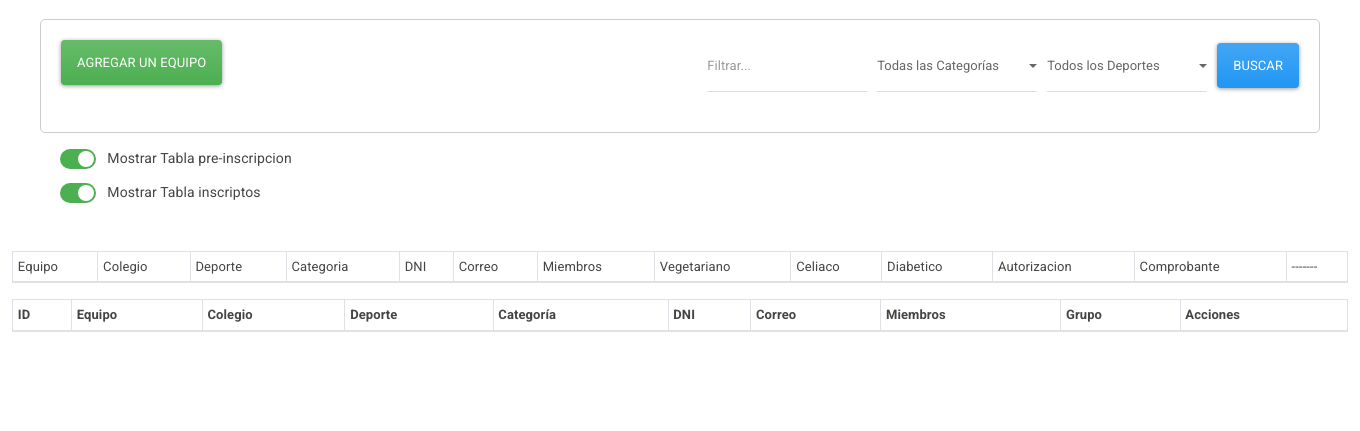
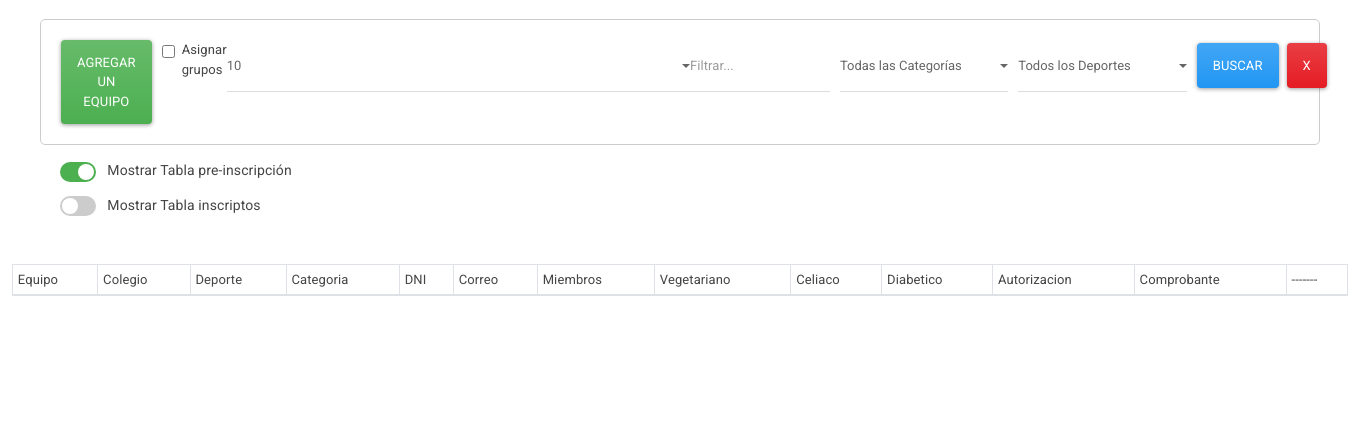
Before and after one commit to ParisNicolas/CopaRenault-Admin, a Flask app: page /inscripciones in a window 1360 px wide. Shown: the part 369-800 px from the top of the page. Run offline with Flask 3, Linux system fonts and the light colour scheme; lists and menus that the app fills with data are empty; some libraries are stand-ins or nearby versions.

Commit message:
filtros/asig. grup/mejoras varias
estas mejoras se realizaron por tomas cipriano y paris nicolas en el transcurso de 6 horas axilio estamos cansados hector

```diff
--- a/app/__init__.py
+++ b/app/__init__.py
@@ -19,6 +19,7 @@ def create_app():
     app.config['SECRET_KEY'] = os.getenv('SECRET_KEY')
     app.config['SQLALCHEMY_DATABASE_URI'] = os.getenv('SQLALCHEMY_DATABASE_URI')
     app.config['SQLALCHEMY_TRACK_MODIFICATIONS'] = False
+    app.config['WTF_CSRF_ENABLED'] = False
     app.config['DEBUG'] = True
 
     """Inicializacion"""
--- a/app/forms.py
+++ b/app/forms.py
@@ -1,9 +1,39 @@
 from flask_wtf import FlaskForm
-from wtforms import PasswordField, StringField, SelectField, SubmitField, TextAreaField
-from wtforms.validators import DataRequired, ValidationError, Length, EqualTo, Optional
+from wtforms import PasswordField, StringField, SelectField, SubmitField, TextAreaField, IntegerField
+from wtforms.validators import DataRequired, ValidationError, Length, EqualTo, Optional, NumberRange
 
 from app.models import Usuario
 from sqlalchemy import or_
+
+deportes = ['futbol', 'voley', 'basket']
+categorias = [
+    'Todas'
+    'Masculino mayor',
+    'Masculino menor',
+    'Femenino mayor',
+    'Femenino menor'
+]
+
+class FilterForm(FlaskForm):
+    filtro=StringField('Buscar')
+    deporte=SelectField('deporte', choices=[('all','Todos los Deportes'),
+                                        ('Futbol', 'Futbol'),
+                                        ('Basquet', 'Basquet'),
+                                        ('Voley', 'Voley')],
+                            default='all')
+    categoria=SelectField('categoria', choices=[
+                                        ('all','Todas las Categorías'),
+                                        ('Masculino mayor', 'Masculino mayor'),
+                                        ('Masculino menor', 'Masculino menor'),
+                                        ('Femenino mayor', 'Femenino mayor'),
+                                        ('Femenino menor', 'Femenino menor')],
+                            default='all')
+
+    cantidad=SelectField('Mostrar', choices=[(5, '5'), (10, '10'), (20, '20')], coerce=int, default=10)
+    submit=SubmitField('Buscar')
+    reset = SubmitField('Restablecer')
+
+
 
 class LoginForm(FlaskForm):
     nombre = StringField("Nombre", validators=[DataRequired()])
--- a/app/routes/incription.py
+++ b/app/routes/incription.py
@@ -1,19 +1,48 @@
 import requests
 from flask import Blueprint, flash, redirect, render_template, request, url_for
 from app import db
+import os
+
+
 from app.models import Inscripcion, Equipo
-
-#from app.models import Carrito, Producto, CarritoProducto, Transaccion
-#from app.forms import TarjetaForm
+from app.forms import FilterForm
+from sqlalchemy import or_
 
 teams_bp = Blueprint('teams_bp', __name__, template_folder='templates')
+APPSCRIPT_URL = os.getenv('APPSCRIPT_URL')
 
-@teams_bp.route('/inscripciones')
+@teams_bp.route('/inscripciones', methods=['GET','POST'])
 def inscripciones():
-    inscripciones = Inscripcion.query.filter_by(Estado=0).all()
-    equipos = Inscripcion.query.filter_by(Estado=1).all()
+    form = FilterForm()
 
-    return render_template('inscripciones/inscripciones.html', Table1_inf=inscripciones, Table2_inf = equipos)
+    query = Inscripcion.query
+    if form.validate_on_submit():
+
+        if form.deporte.data != 'all':
+            query = query.filter(Inscripcion.Deporte==form.deporte.data)
+
+        if form.categoria.data != 'all':
+            query = query.filter(Inscripcion.Categoria==form.categoria.data)
+
+        query = query.filter(
+            or_(
+                Inscripcion.Equipo.ilike(f"%{form.filtro.data}%"),
+                Inscripcion.Colegio.ilike(f"%{form.filtro.data}%")
+            ))
+
+        inscripciones = query.filter_by(Estado=0).limit(form.cantidad.data).all()
+        equipos = query.filter_by(Estado=1).limit(form.cantidad.data).all()
+    else:
+        inscripciones = query.filter_by(Estado=0).all()
+        equipos = query.filter_by(Estado=1).all()
+
+    return render_template('inscripciones/inscripciones.html',
+        form=form,
+        Table1_inf=inscripciones,
+        Table2_inf=equipos
+    )
+
+#    return render_template('inscripciones/inscripciones.html', Table1_inf=inscripciones, Table2_inf = equipos)
 
 @teams_bp.route('/add_team', methods=['GET', 'POST'])
 def add_team():
@@ -46,15 +75,13 @@ def cargar_team(id):
     equipo.Estado = True
     db.session.commit()
 
-    # URL del Apps Script (asegúrate de que esta sea la correcta)
-    script_url = 'https://script.google.com/macros/s/AKfycbyQIB2RlS3YG9OrV43UOCcFf_0Hi8juvrsWbjyaLhf6z6OcJ3JfopZPBFI9JlHrde3FpQ/exec'
     # Imprimir el ID y la URL del Apps Script
     print(f"ID recibido en Flask: {id}")
-    print(f"Enviando solicitud a: {script_url}")
+    print(f"Enviando solicitud a: {APPSCRIPT_URL}")
     # Enviar la solicitud al Apps Script sin esperar respuesta
     try:
         # Crear la URL completa
-        full_url = f"{script_url}?id={id}"
+        full_url = f"{APPSCRIPT_URL}?id={id}"
         response = requests.get(full_url)  # Usar GET para pruebas simples
         # Verificar la respuesta del Apps Script
         if response.status_code == 200:
@@ -65,6 +92,11 @@ def cargar_team(id):
         flash(f"Error al llamar al Apps Script: {str(e)}", "error")
 
     return redirect(url_for('teams_bp.inscripciones'))
+
+
+
+
+
 
 
 
@@ -103,29 +135,33 @@ def delete_team(id):
 
 
 
-
-
-
-
-
-
 @teams_bp.route('/asignar_grupo/<int:id>', methods=['POST'])
 def asignar_grupo(id):
     inscripto = Inscripcion.query.get_or_404(id)
 
+    grupo = request.form.get('grupo')  # Obtener el valor del grupo
+
+    if not grupo:  # Verificar si se seleccionó un grupo
+        flash("Debe seleccionar un grupo", "danger")
+        return redirect(url_for('teams_bp.inscripciones'))
+
     if inscripto.equipo_id:
-        inscripto.equipo.grupo = request.form['grupo']
+        inscripto.Grupo = grupo  # Asignar el grupo al inscripto
+        inscripto.equipo.grupo = grupo  # Asignar el grupo al equipo existente
     else:
         equipo = Equipo(
             nombre=inscripto.Equipo,
             colegio=inscripto.Colegio,
             deporte=inscripto.Deporte,
             categoria=inscripto.Categoria,
-            grupo=request.form['grupo']
+            grupo=grupo  # Asignar el grupo al nuevo equipo
         )
         db.session.add(equipo)
         db.session.commit()
-        inscripto.equipo_id = equipo.id
+        inscripto.equipo_id = equipo.id  # Asignar el ID del nuevo equipo al inscripto
+        inscripto.Grupo = grupo  # Asignar el grupo al inscripto
+
     db.session.commit()
+    flash("Grupo asignado exitosamente", "success")
 
     return redirect(url_for('teams_bp.inscripciones'))
--- a/app/templates/inscripciones/inscripciones.html
+++ b/app/templates/inscripciones/inscripciones.html
@@ -4,6 +4,16 @@
 <style>
     .table-container {
         display: none;
+    }
+
+    .table-striped tbody tr:nth-of-type(odd) {
+        background-color: #d1d1d1;
+        /* Gris más oscuro */
+    }
+
+    .table-striped tbody tr:nth-of-type(even) {
+        background-color: #dfdfdf;
+        /* Blanco para las filas pares */
     }
 
     .switch {
@@ -72,56 +82,58 @@
 </style>
 
 
-<div class="col-md-16" style="margin: 40px;">
+<div class="" style="margin: 40px;">
     <div class="admin_bar"
         style="border: 1px solid #ccc; padding: 20px; border-radius: 5px; display: flex; justify-content: space-between; align-items: flex-start;">
         <div class="button-container" style="display: flex; flex-direction: row;">
             <a href="{{ url_for('teams_bp.add_team') }}" class="btn btn-success" style="margin-right: 10px;">Agregar un
                 equipo</a>
         </div>
-        <div class="filter-container" style="display: flex; align-items: center; margin-bottom: 20px;">
-            <input type="text" id="searchInput" placeholder="Filtrar..." class="form-control" style="width: 160px;">
+        <div class="form-check">
+            <input class="form-check-input" type="checkbox" id="asignarGruposCheckBox" onchange="activarAsignacion(this)">
+            <label class="form-check-label" for="defaultCheck1">
+              Asignar grupos
+            </label>
+        </div>
 
-            <div class="dropdown" style="margin-left: 10px;width: 160px;">
-                <select id="categoriaFilter" class="form-control">
-                    <option value="">Todas las Categorías</option>
-                    <option value="Masculino mayor">Masculino mayor</option>
-                    <option value="Masculino menor">Masculino menor</option>
-                    <option value="Femenino mayor">Femenino mayor</option>
-                    <option value="Femenino menor">Femenino menor</option>
-                </select>
+        <form method="POST" class="filter-container" style="display: flex; align-items: center; margin-bottom: 20px;">
+
+            {{ form.cantidad(class="form-control") }}
+            {{ form.filtro(placeholder="Filtrar...", class="form-control", style="width: 140px;") }}
+
+            <div class="dropdown" style="margin-left: 10px;width: 400px;">
+                {{ form.categoria(class="form-control") }}
             </div>
 
-            <div class="dropdown" style="margin-left: 10px;width: 160px;">
-                <select id="deporteFilter" class="form-control">
-                    <option value="">Todos los Deportes</option>
-                    <option value="Futbol">Futbol</option>
-                    <option value="Basquet">Basquet</option>
-                    <option value="Voley">Voley</option>
-                </select>
+            <div class="dropdown" style="margin-left: 10px;width: 400px;">
+                {{ form.deporte(class="form-control") }}
             </div>
 
-            <button id="applyFiltersBtn" class="btn btn-primary" style="margin-left: 10px;">BUSCAR</button>
-        </div>
+            {{ form.submit(class="btn btn-primary", style="margin-left: 10px;") }}
+            <a href="{{ url_for('teams_bp.inscripciones') }}" class="btn btn-danger ml-2">X</a>
+        </form>
 
     </div>
 
     <div class="checkbox-container" style="margin-top: 10px; margin-left: 20px;">
         <div>
             <label class="switch">
-                <input type="checkbox" id="checkbox1" checked onclick="toggleTable(this, 'table1')">
+                <input type="checkbox" id="checkbox1" checked
+                    onclick="toggleTables('checkbox1', 'checkbox2', 'table1', 'table2')">
                 <span class="slider round"></span>
             </label>
-            <label for="checkbox1" class="slider-label" style="margin-top: 5px;">Mostrar Tabla pre-inscripcion</label>
+            <label for="checkbox1" class="slider-label" style="margin-top: 5px;">Mostrar Tabla pre-inscripción</label>
         </div>
         <div>
             <label class="switch">
-                <input type="checkbox" id="checkbox2" checked onclick="toggleTable(this, 'table2')">
+                <input type="checkbox" id="checkbox2"
+                    onclick="toggleTables('checkbox2', 'checkbox1', 'table2', 'table1')">
                 <span class="slider round"></span>
             </label>
             <label for="checkbox2" class="slider-label" style="margin-top: 5px;">Mostrar Tabla inscriptos</label>
         </div>
     </div>
+
 </div>
 
 
@@ -183,7 +195,7 @@
 
 
 <div id="table2" class="table-container" style="margin: 12px;">
-    <table class="table table-striped table-hover table-bordered table-sm bg-white">
+    <table class="table table-striped table-hover table-bordered table-sm">
         <thead>
             <tr>
                 <th>ID</th>
@@ -212,7 +224,26 @@
                     {{ inf.Miembros }} jugadores <br />
                     {{ inf.Acompañantes }} Acompañantes
                 </td>
-                <td>{{ inf.Grupo }}</td>
+                <td class="texto_grupo">
+                    {{ inf.Grupo }}
+                </td>
+                <td class="form_grupo d-none">
+                    <form action="{{ url_for('teams_bp.asignar_grupo', id=inf.ID) }}" method="post" class="d-flex">
+                        <select class="form-control" name="grupo">
+                            <option value="">Sin definir</option>
+                            {% for letra in 'ABCDEF' %}
+                            <option value="{{ letra }}" {% if inf.Grupo == letra %}selected{%endif%}>
+                                Grupo {{ letra }}
+                            </option>
+                            {% endfor %}
+                        </select>
+                        <button type="submit"
+                            class="ml-2 flex-shrink-1 btn btn-sm {% if inf.Grupo == 'sin definir' %}btn-danger{%else%}btn-success{%endif%}">
+                            >
+                        </button>
+                    </form>
+                </td>
+
                 <td>
                     <a class="btn btn-success btn-sm" target="_blank" href="https://wa.me/{{ inf.Telefono }}">
                         <img src="{{ url_for('static', filename='img/whatsapp_ico.png') }}" class="img-fluid"
@@ -222,23 +253,6 @@
                         <img src="{{ url_for('static', filename='img/settings_ico.png') }}" class="img-fluid"
                             style="width: 24px; height: 24px;">
                     </a>
-                    <!-- <form action="{{ url_for('teams_bp.asignar_grupo', id=inf.ID) }}" method="POST"
-                        class="d-flex flex-row mt-1">
-                        <select class="form-control" name="grupo">
-                            {% for letra in 'ABCDEF' %}
-                            <option value="{{ letra }}">Grupo {{ letra }}</option>
-                            {% endfor %}
-                        </select>
-                        <button type="submit" class="ms-2 btn btn-info btn-sm">></button>
-                    </form>
-                    {{ inf.equipo_id }}
-                    <div class="
-                        {% if inf.equipo_id %}
-                            bg-success
-                        {% else %}
-                            bg-danger
-                        {% endif %} mt-1" style="height: 10px;">
-                    </div> -->
                 </td>
             </tr>
             {% endfor %}
@@ -247,13 +261,23 @@
 </div>
 
 
+
+
 <script>
-    function toggleTable(checkbox, tableId) {
-        var table = document.getElementById(tableId);
+    function activarAsignacion(checkbox){
+
         if (checkbox.checked) {
-            table.style.display = 'block';
+            let textos = document.querySelectorAll('.texto_grupo');
+            textos.forEach(elemento => elemento.classList.add('d-none'));
+
+            let formularios = document.querySelectorAll('.form_grupo');
+            formularios.forEach(elemento => elemento.classList.remove('d-none'));
         } else {
-            table.style.display = 'none';
+            let textos = document.querySelectorAll('.texto_grupo');
+            textos.forEach(elemento => elemento.classList.remove('d-none'));
+
+            let formularios = document.querySelectorAll('.form_grupo');
+            formularios.forEach(elemento => elemento.classList.add('d-none'));
         }
     }
 
@@ -263,13 +287,51 @@
 
         // Verificar si es la primera vez que se carga la página
         if (localStorage.getItem('firstLoad') === null) {
-            checkbox1.checked = true; // Activar el checkbox solo la primera vez
-            checkbox1.checked = true;
+            checkbox1.checked = true;  // Activar el primer checkbox
+            checkbox2.checked = false; // Desactivar el segundo checkbox
             localStorage.setItem('firstLoad', 'false'); // Marcar que ya no es la primera vez
+        } else {
+            // Restaurar el estado de los checkboxes desde localStorage
+            checkbox1.checked = localStorage.getItem('checkbox1') === 'true';
+            checkbox2.checked = localStorage.getItem('checkbox2') === 'true';
         }
 
+        // Actualizar la visualización de las tablas según los checkboxes
         toggleTable(checkbox1, 'table1');
         toggleTable(checkbox2, 'table2');
+    }
+
+    function toggleTable(checkbox, tableId) {
+        var table = document.getElementById(tableId);
+
+        if (checkbox.checked) {
+            table.style.display = 'block';
+        } else {
+            table.style.display = 'none';
+        }
+
+        // Guardar el estado del checkbox en localStorage
+        localStorage.setItem(checkbox.id, checkbox.checked);
+    }
+
+    function toggleTables(activeCheckboxId, inactiveCheckboxId, activeTableId, inactiveTableId) {
+        var activeCheckbox = document.getElementById(activeCheckboxId);
+        var inactiveCheckbox = document.getElementById(inactiveCheckboxId);
+
+        if (!activeCheckbox.checked && !inactiveCheckbox.checked) {
+            // Impedir que ambos checkboxes queden desactivados
+            activeCheckbox.checked = true;
+            return;
+        }
+
+        if (activeCheckbox.checked) {
+            // Desactivar el otro checkbox y ocultar su tabla
+            inactiveCheckbox.checked = false;
+            toggleTable(inactiveCheckbox, inactiveTableId);
+        }
+
+        // Actualizar la tabla del checkbox actual
+        toggleTable(activeCheckbox, activeTableId);
     }
 
     window.onload = initTables;
```
Also changed, not shown: cosas de cipri/cosas de cipri.txt (+5 -12 lines).
